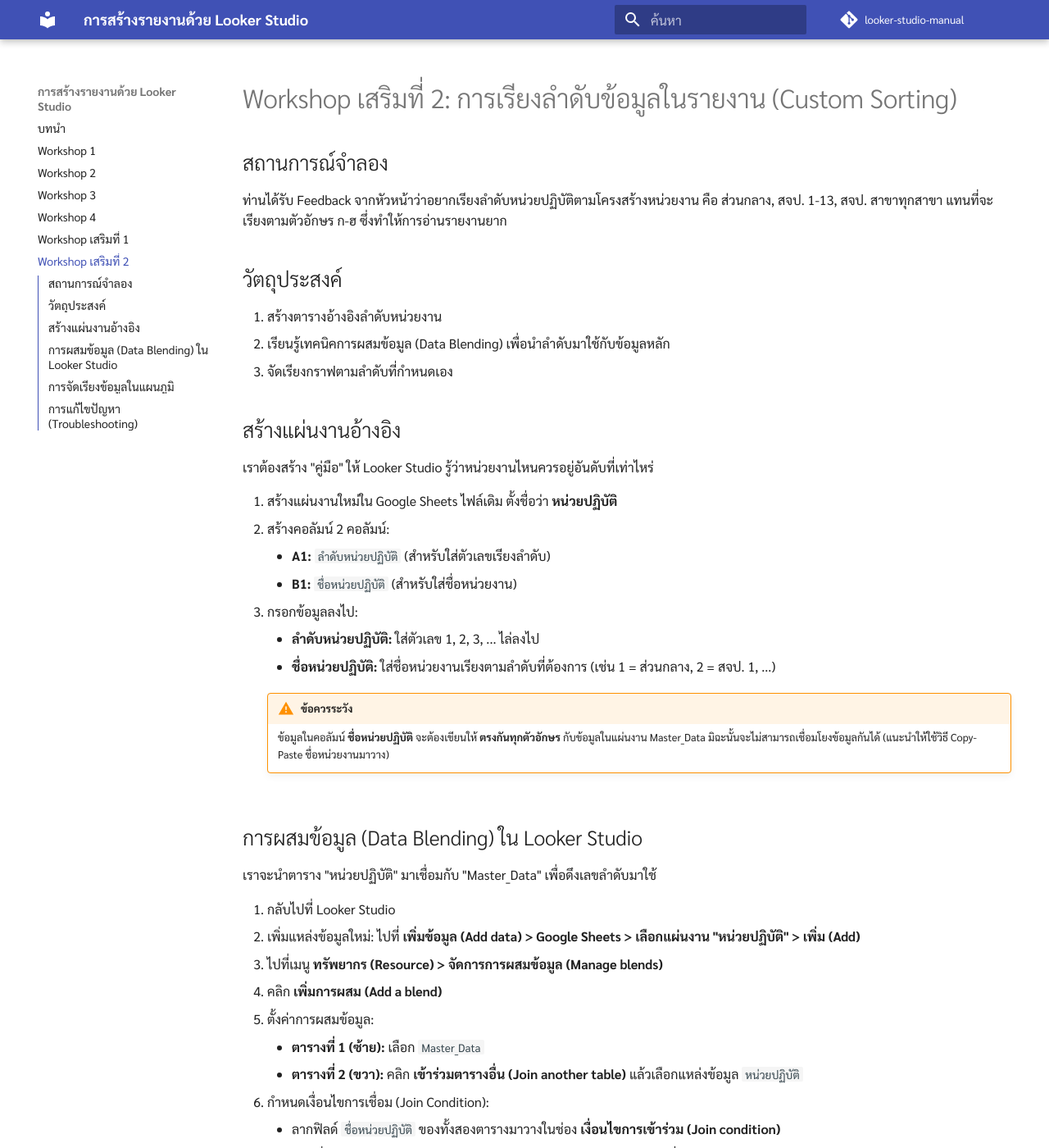
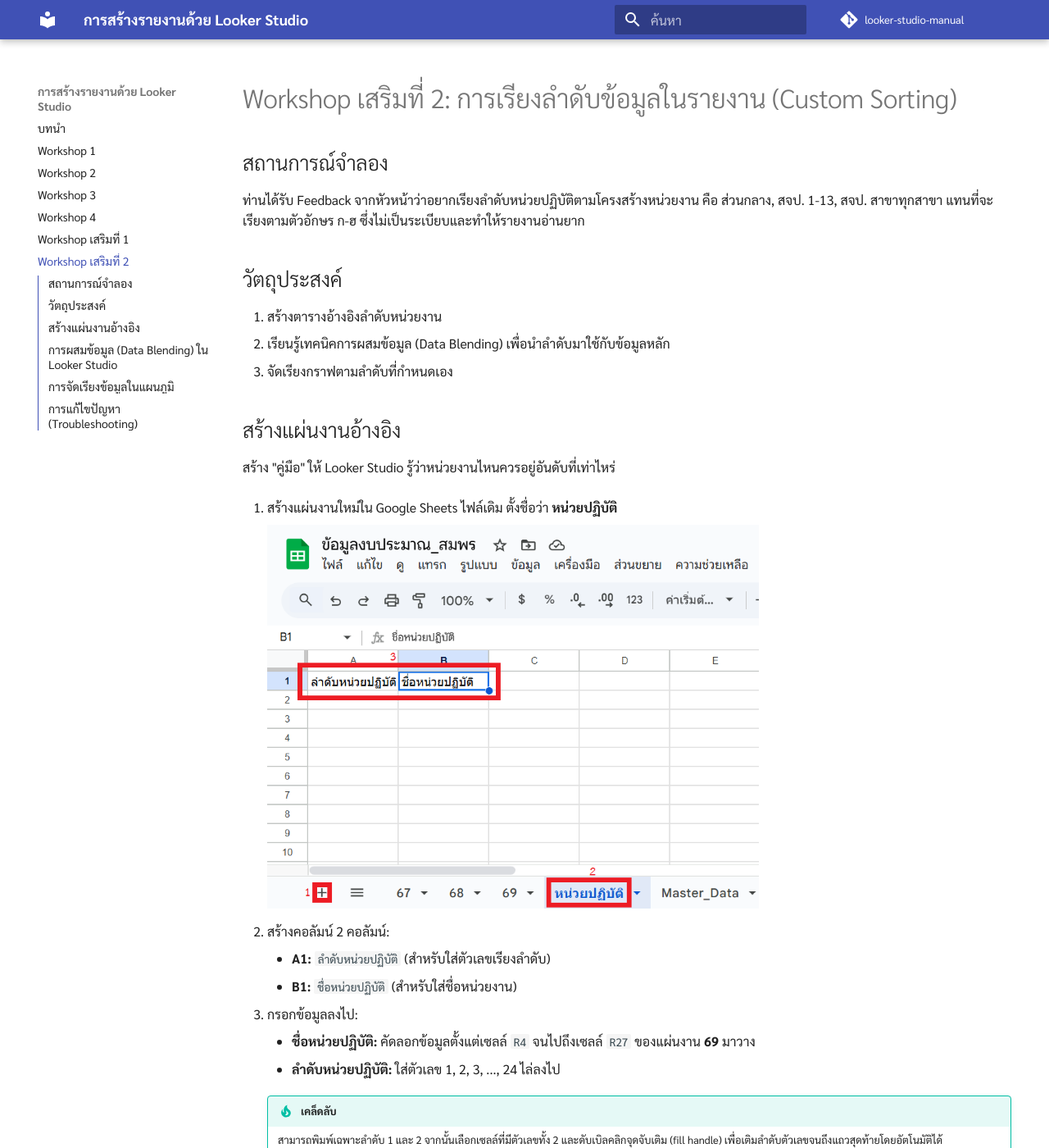
Before and after one commit to weeix/looker-studio-manual, an MkDocs documentation site: the page built from docs/workshop-supplement-2.md, in a window 1280 px wide and 1400 px high. Shown: the whole window at 82% size. Built offline with MkDocs 1.6.1 and Material for MkDocs 9.7.7, drawn with Linux system fonts in a browser that asks for light colours; comment, search, counter and statistics services are not loaded; some of the changed text lies outside the part shown.

Commit message:
revise supplement workshop 2

```diff
--- a/docs/workshop-supplement-2.md
+++ b/docs/workshop-supplement-2.md
@@ -2,7 +2,7 @@
 
 ## สถานการณ์จำลอง
 
-ท่านได้รับ Feedback จากหัวหน้าว่าอยากเรียงลำดับหน่วยปฏิบัติตามโครงสร้างหน่วยงาน คือ ส่วนกลาง, สจป. 1-13, สจป. สาขาทุกสาขา แทนที่จะเรียงตามตัวอักษร ก-ฮ ซึ่งทำให้การอ่านรายงานยาก
+ท่านได้รับ Feedback จากหัวหน้าว่าอยากเรียงลำดับหน่วยปฏิบัติตามโครงสร้างหน่วยงาน คือ ส่วนกลาง, สจป. 1-13, สจป. สาขาทุกสาขา แทนที่จะเรียงตามตัวอักษร ก-ฮ ซึ่งไม่เป็นระเบียบและทำให้รายงานอ่านยาก
 
 ## วัตถุประสงค์
 
@@ -12,27 +12,44 @@
 
 ## สร้างแผ่นงานอ้างอิง
 
-เราต้องสร้าง "คู่มือ" ให้ Looker Studio รู้ว่าหน่วยงานไหนควรอยู่อันดับที่เท่าไหร่
+สร้าง "คู่มือ" ให้ Looker Studio รู้ว่าหน่วยงานไหนควรอยู่อันดับที่เท่าไหร่
 
 1. สร้างแผ่นงานใหม่ใน Google Sheets ไฟล์เดิม ตั้งชื่อว่า **หน่วยปฏิบัติ**
+
+    ![สร้างแผ่นงานใหม่](img/wss2-s1-1.png){ width="600" }
+
 2. สร้างคอลัมน์ 2 คอลัมน์:
     - **A1:** `ลำดับหน่วยปฏิบัติ` (สำหรับใส่ตัวเลขเรียงลำดับ)
     - **B1:** `ชื่อหน่วยปฏิบัติ` (สำหรับใส่ชื่อหน่วยงาน)
 3. กรอกข้อมูลลงไป:
-    - **ลำดับหน่วยปฏิบัติ:** ใส่ตัวเลข 1, 2, 3, ... ไล่ลงไป
-    - **ชื่อหน่วยปฏิบัติ:** ใส่ชื่อหน่วยงานเรียงตามลำดับที่ต้องการ (เช่น 1 = ส่วนกลาง, 2 = สจป. 1, ...)
+    - **ชื่อหน่วยปฏิบัติ:** คัดลอกข้อมูลตั้งแต่เซลล์ `R4` จนไปถึงเซลล์ `R27` ของแผ่นงาน **69** มาวาง
+    - **ลำดับหน่วยปฏิบัติ:** ใส่ตัวเลข 1, 2, 3, ..., 24 ไล่ลงไป
+
+    !!! tip "เคล็ดลับ"
+        สามารถพิมพ์เฉพาะลำดับ 1 และ 2 จากนั้นเลือกเซลล์ที่มีตัวเลขทั้ง 2 และดับเบิลคลิกจุดจับเติม (fill handle) เพื่อเติมลำดับตัวเลขจนถึงแถวสุดท้ายโดยอัตโนมัติได้
+
+        ![เติมลำดับตัวเลข](img/wss2-s1-2.png){ width="300" }
 
     !!! warning "ข้อควรระวัง"
-        ข้อมูลในคอลัมน์ **ชื่อหน่วยปฏิบัติ** จะต้องเขียนให้ **ตรงกันทุกตัวอักษร** กับข้อมูลในแผ่นงาน Master_Data มิฉะนั้นจะไม่สามารถเชื่อมโยงข้อมูลกันได้ (แนะนำให้ใช้วิธี Copy-Paste ชื่อหน่วยงานมาวาง)
+        ข้อมูลในคอลัมน์ **ชื่อหน่วยปฏิบัติ** จะต้องเขียนให้ **ตรงกันทุกตัวอักษร** กับข้อมูลในแผ่นงาน Master_Data มิฉะนั้นจะไม่สามารถเชื่อมโยงข้อมูลทั้ง 2 แผ่นงานได้ (แนะนำให้ใช้วิธี Copy-Paste ชื่อหน่วยงานมาวาง)
 
 ## การผสมข้อมูล (Data Blending) ใน Looker Studio
 
-เราจะนำตาราง "หน่วยปฏิบัติ" มาเชื่อมกับ "Master_Data" เพื่อดึงเลขลำดับมาใช้
+นำตาราง "หน่วยปฏิบัติ" มาเชื่อมกับ "Master_Data" เพื่อดึงเลขลำดับมาใช้
 
 1. กลับไปที่ Looker Studio
-2. เพิ่มแหล่งข้อมูลใหม่: ไปที่ **เพิ่มข้อมูล (Add data) > Google Sheets > เลือกแผ่นงาน "หน่วยปฏิบัติ" > เพิ่ม (Add)**
-3. ไปที่เมนู **ทรัพยากร (Resource) > จัดการการผสมข้อมูล (Manage blends)**
-4. คลิก **เพิ่มการผสม (Add a blend)**
+2. คลิกไอคอน **เพิ่มข้อมูล (Add data)** จากนั้นคลิกที่ตัวเชื่อมต่อข้อมูล ***Google Sheets**
+
+    ![เพิ่มข้อมูล](img/wss2-s2-1.png){ width="600" }
+
+3. เลือกแผ่นงาน "หน่วยปฏิบัติ" และกด **เพิ่ม (Add)** หากพบข้อความยืนยัน ให้กด **เพิ่มในรายงาน (Add to report)**
+
+    ![เพิ่มแผ่นงาน](img/wss2-s2-2.png){ width="600" }
+
+4. คลิก **ผสม (Blend)** จากนั้นคลิก **เพิ่มการรวม (Add a blend)**
+
+    ![เพิ่มการรวม](img/wss2-s2-3.png){ width="400" }
+
 5. ตั้งค่าการผสมข้อมูล:
     - **ตารางที่ 1 (ซ้าย):** เลือก `Master_Data`
     - **ตารางที่ 2 (ขวา):** คลิก **เข้าร่วมตารางอื่น (Join another table)** แล้วเลือกแหล่งข้อมูล `หน่วยปฏิบัติ`
```
Also changed, not shown: docs/img/wss2-s1-1.png (added), docs/img/wss2-s1-2.png (added), docs/img/wss2-s2-1.png (added), docs/img/wss2-s2-2.png (added), docs/img/wss2-s2-3.png (added).
